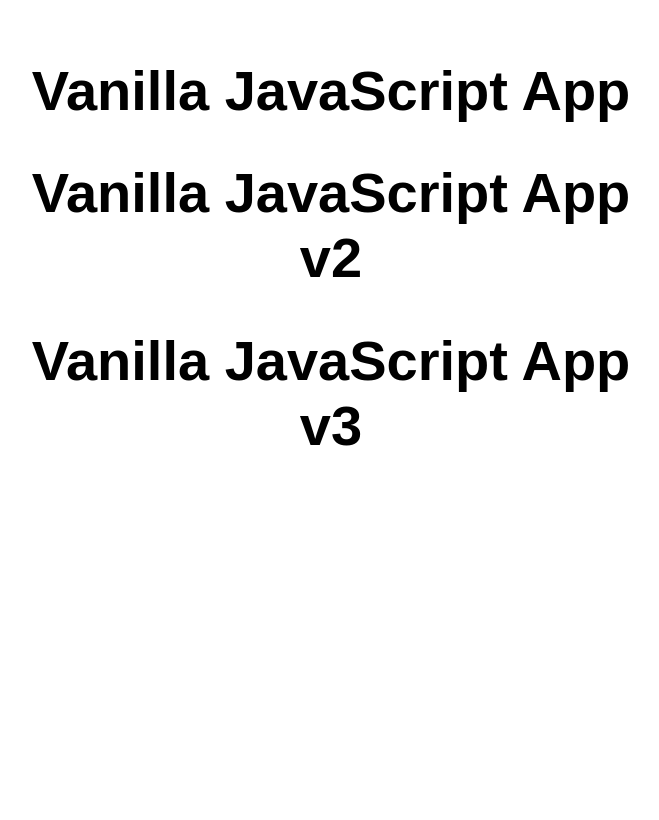
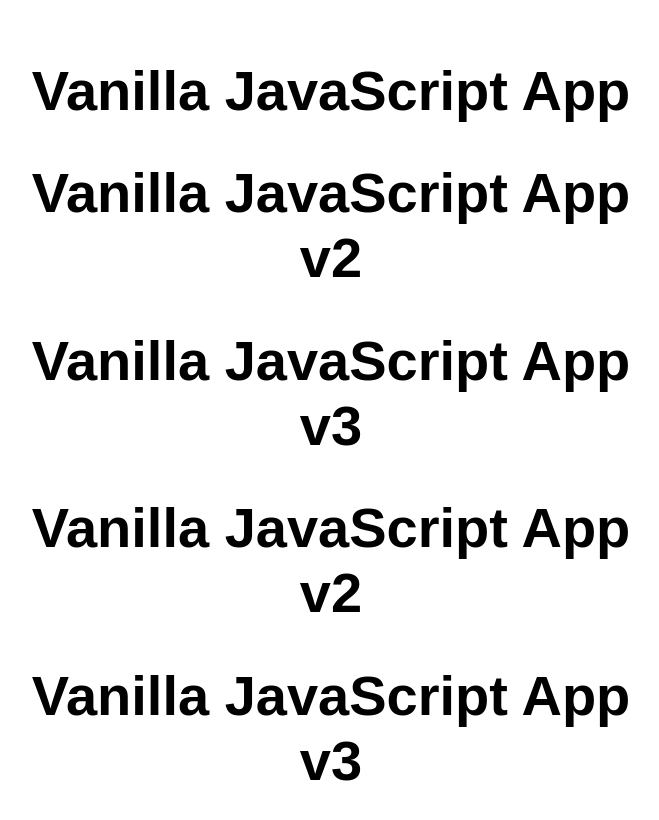
Before and after one commit to cmukoyi/my-first-static-web-app-demo, a website: page src/index.html in a window 1280 px wide. Shown: the whole page, without its empty margins (309-968 px from the left). Drawn offline with Linux system fonts and the light colour scheme.

Commit message:
another commit

```diff
--- a/src/index.html
+++ b/src/index.html
@@ -13,6 +13,8 @@
     <h1>Vanilla JavaScript App</h1>
     <h1>Vanilla JavaScript App v2</h1>
     <h1>Vanilla JavaScript App v3</h1>
+    <h1>Vanilla JavaScript App v2</h1>
+    <h1>Vanilla JavaScript App v3</h1>
   </main>
 </body>
 
```
